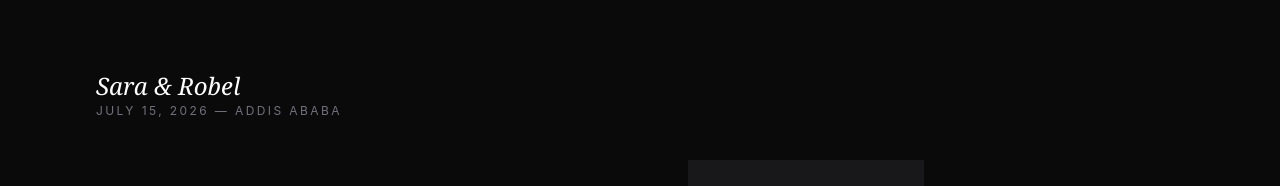
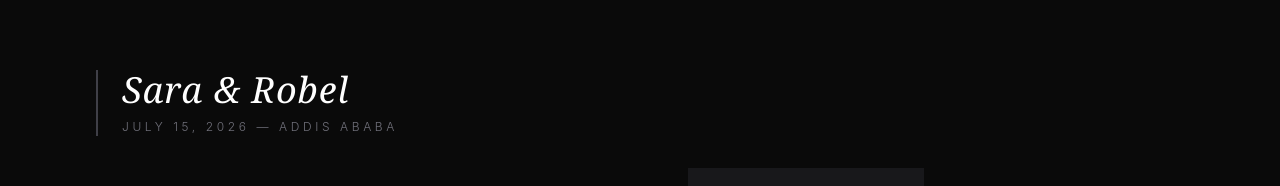
Before and after one commit to petroshambir/film-production-portfolio, a React (Vite) app in the folder client/: page /home in a window 1280 px wide. Shown: the part 610-796 px from the top of the page. Built offline with nearby package versions, Linux system fonts and the light colour scheme.

Commit message:
stayl name

```diff
--- a/client/src/pages/Home.jsx
+++ b/client/src/pages/Home.jsx
@@ -589,7 +589,6 @@
 
 // export default Home;
 
-
 import React, { useState } from 'react';
 import Hero from '../components/Hero';
 import heroVideo from '../assets/videos/robi-v1.mp4';
@@ -644,19 +643,18 @@ function Home() {
         {workSections.map((section, index) => (
           <div key={index} className="mb-32">
 
-            {/* ሽምን ዕለትን ኣብ ላዕሊ ናይ ኩሉ */}
-            <div className="mb-10">
-                <p className="text-2xl font-serif text-white italic">
-                  {section.names}
-                </p>
-                <p className="text-[12px] uppercase tracking-[0.2em] text-zinc-500">
-                  {section.date}
-                </p>
+            {/* ሽምን ዕለትን ኣብ ላዕሊ ሓንሳብ - ብስታይል ኢታሊክ */}
+            <div className="mb-8 border-l-2 border-zinc-700 pl-6">
+              <h3 className="text-4xl font-serif italic text-white tracking-wide">
+                {section.names}
+              </h3>
+              <p className="text-[12px] uppercase tracking-[0.3em] text-zinc-500 mt-2 font-light">
+                {section.date}
+              </p>
             </div>
 
             <div className={`flex flex-col ${section.reverse ? 'md:flex-row-reverse' : 'md:flex-row'} items-center text-center md:text-left gap-12 md:gap-24`}>
 
-              {/* ጽሑፍ ጥራሕ */}
               <div className="flex-1 flex flex-col items-center md:items-start justify-center space-y-4">
                 <span className="text-[11px] tracking-[0.6em] uppercase text-zinc-500 font-bold">
                   0{index + 1} — Selection
@@ -669,27 +667,16 @@ function Home() {
                 </p>
               </div>
 
-              {/* ስእልታት */}
               <div className="flex-1 flex flex-col items-center md:items-start w-full">
                 <div className="grid grid-cols-1 md:grid-cols-2 gap-6 w-full">
                   {section.images.slice(0, 2).map((img, i) => (
-                    <div
-                      key={i}
-                      className={`group aspect-[2/3] overflow-hidden bg-zinc-900 ${i === 1 ? 'md:mt-20' : ''}`}
-                    >
-                      <img
-                        src={img}
-                        alt={section.title}
-                        className="w-full h-full object-cover transition-transform duration-700 group-hover:scale-110"
-                      />
+                    <div key={i} className={`group aspect-[2/3] overflow-hidden bg-zinc-900 ${i === 1 ? 'md:mt-20' : ''}`}>
+                      <img src={img} alt={section.title} className="w-full h-full object-cover transition-transform duration-700 group-hover:scale-110" />
                     </div>
                   ))}
                 </div>
                 <div className="mt-8">
-                  <button
-                    onClick={() => openGallery(section.images)}
-                    className="text-[12px] font-bold uppercase tracking-[0.4em] border-2 border-white/20 px-8 py-3 hover:border-white hover:bg-white hover:text-black transition-all duration-300 transform hover:scale-105"
-                  >
+                  <button onClick={() => openGallery(section.images)} className="text-[12px] font-bold uppercase tracking-[0.4em] border-2 border-white/20 px-8 py-3 hover:border-white hover:bg-white hover:text-black transition-all duration-300 transform hover:scale-105">
                     View Gallery
                   </button>
                 </div>
@@ -699,12 +686,7 @@ function Home() {
         ))}
       </section>
 
-      <Lightbox
-        open={open}
-        close={() => setOpen(false)}
-        slides={currentImages}
-      />
-
+      <Lightbox open={open} close={() => setOpen(false)} slides={currentImages} />
       <Footer />
     </div>
   );
```
